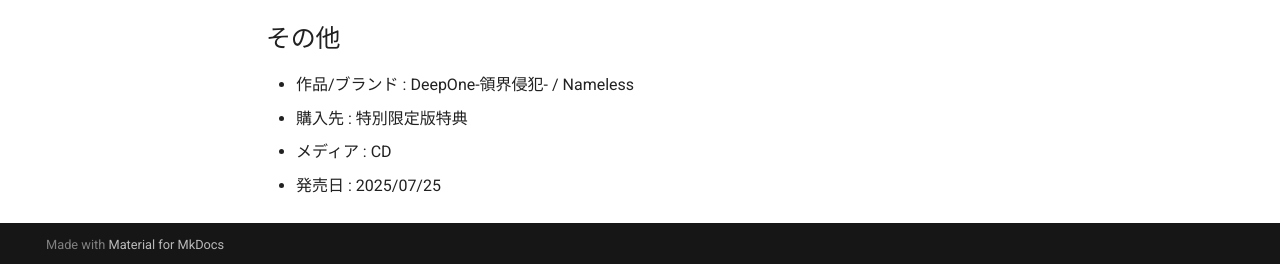
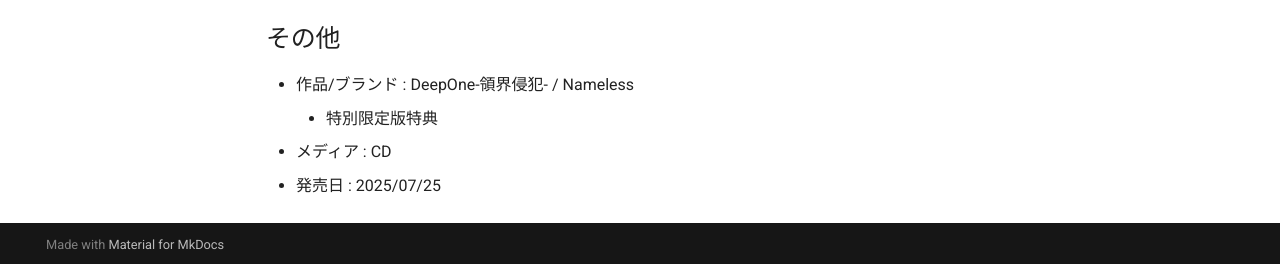
Before and after one commit to onihusube/ensonglog, an MkDocs documentation site: the page built from docs/2025/音源個別/DeepOne Original Sound Track.md, in a window 1280 px wide and 900 px high, scrolled down 1570 px. Shown: the part 633-897 px from the top of the window. Built offline with MkDocs 1.6.1 and Material for MkDocs 9.7.7, drawn with Linux system fonts in a browser that asks for light colours; comment, search, counter and statistics services are not loaded.

Commit message:
個別ページ特典情報の修正

```diff
--- a/docs/2025/音源個別/DeepOne Original Sound Track.md
+++ b/docs/2025/音源個別/DeepOne Original Sound Track.md
@@ -42,6 +42,6 @@
 ## その他
 
 - 作品/ブランド : DeepOne-領界侵犯- / Nameless
-- 購入先 : 特別限定版特典
+    - 特別限定版特典
 - メディア : CD
 - 発売日 : 2025/07/25
```
Also changed, not shown: docs/2025/音源個別/ギャルズフィクション 主題歌CD.md (+1 -0 lines), docs/2025/音源個別/宿りし乙女の誓いと魔法 サウンドトラック.md (+1 -1 lines).
